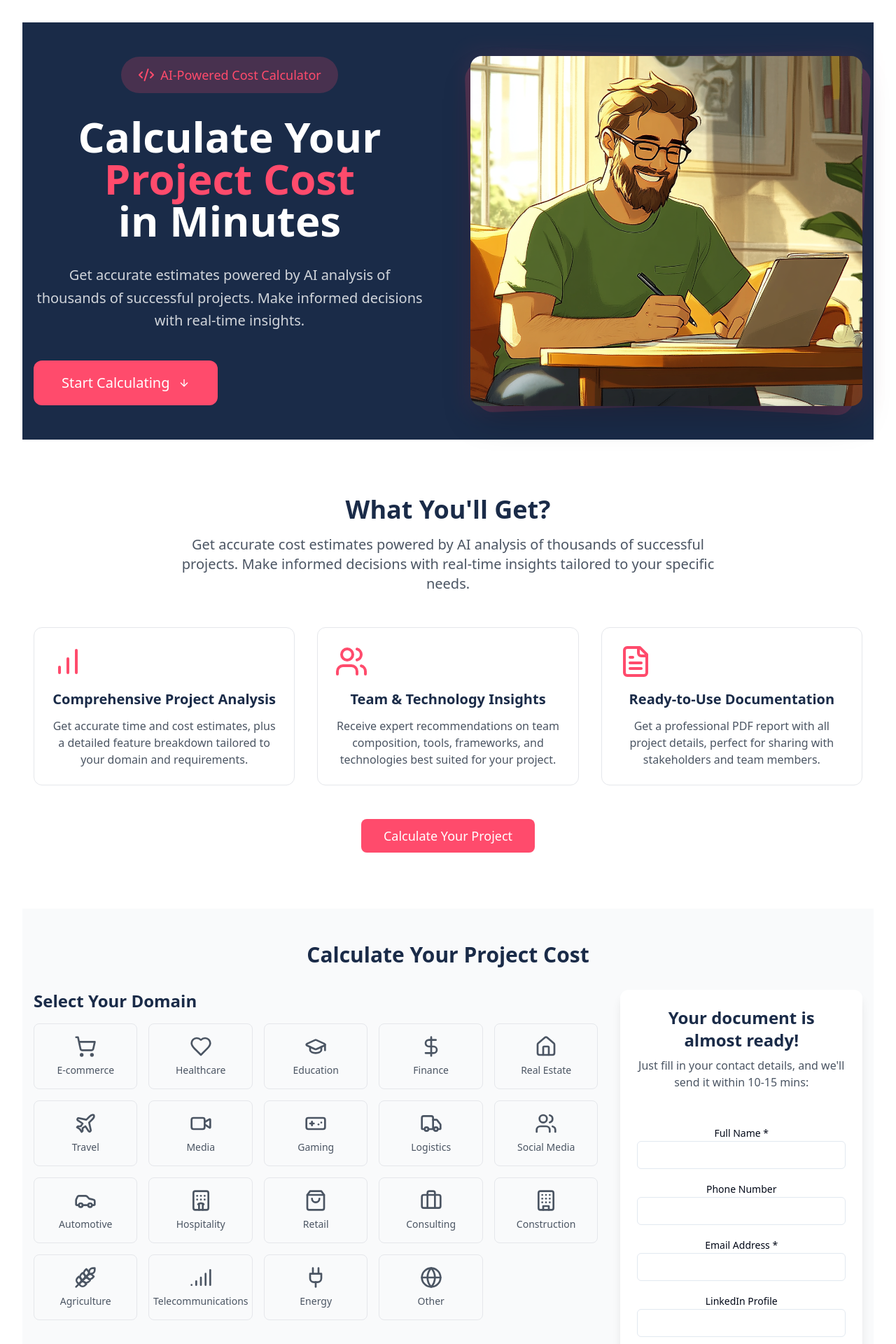
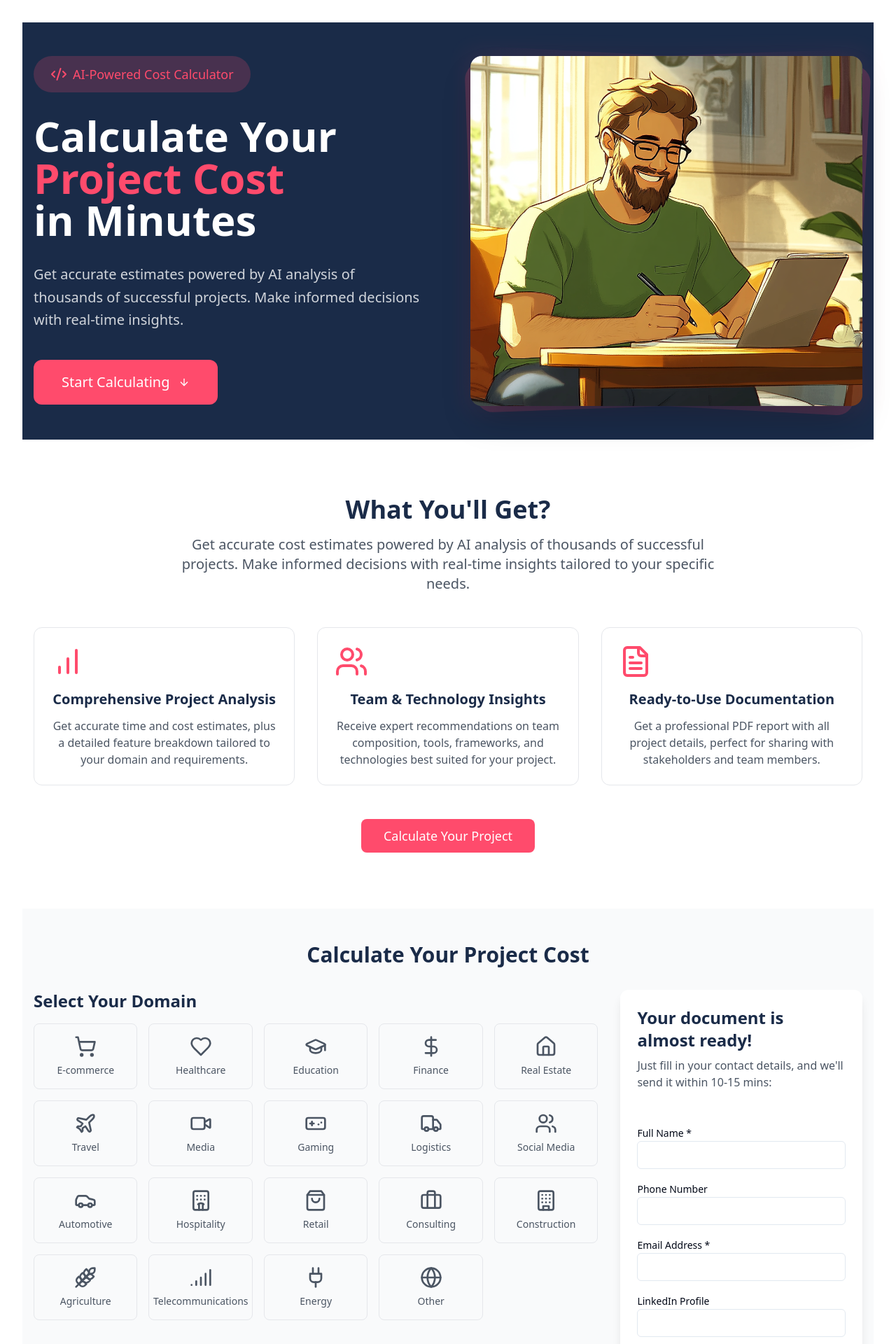
Before and after one commit to vladimirterehoff/ag-calculator, a React (Vite) app: page / in a window 1280 px wide. Shown: the top 1920 px of the page at 70% size. Built offline with nearby package versions, Linux system fonts and the light colour scheme.

Commit message:
Fix header and form alignment
Adjust the header to be full width and left aligned, restoring the previous layout. Update the form alignment to ensure that the input fields are also left aligned, as per the original design.
[skip gpt_engineer]

```diff
--- a/src/components/Hero.tsx
+++ b/src/components/Hero.tsx
@@ -13,16 +13,16 @@ export const Hero = () => {
   };
 
   return (
-    <div className="relative min-h-[60vh] bg-navy text-white flex items-center">
-      <div className="container mx-auto px-4 py-12">
-        <div className="flex flex-col lg:flex-row items-center gap-16">
-          <div className="lg:w-1/2 animate-fade-up">
+    <div className="relative min-h-[60vh] bg-navy text-white w-full">
+      <div className="max-w-[1400px] mx-auto px-4 py-12">
+        <div className="flex flex-col lg:flex-row items-start gap-16">
+          <div className="lg:w-1/2 animate-fade-up text-left">
             <div className="inline-flex items-center gap-2 px-6 py-3 rounded-full bg-pink/20 text-pink mb-8">
               <Code2 className="w-6 h-6" />
               <span className="text-lg font-medium">AI-Powered Cost Calculator</span>
             </div>
 
-            <h1 className="text-5xl lg:text-6xl font-bold mb-8 leading-tight flex flex-col">
+            <h1 className="text-5xl lg:text-6xl font-bold mb-8 leading-tight flex flex-col text-left">
               {content.title.map((line, index) => (
                 <span key={index} className={index === 1 ? "text-pink" : ""}>
                   {line}
@@ -30,7 +30,7 @@ export const Hero = () => {
               ))}
             </h1>
 
-            <p className="text-xl mb-10 text-gray-300 leading-relaxed max-w-2xl">
+            <p className="text-xl mb-10 text-gray-300 leading-relaxed max-w-2xl text-left">
               {content.description}
             </p>
 
--- a/src/components/calculator/ContactForm.tsx
+++ b/src/components/calculator/ContactForm.tsx
@@ -47,7 +47,7 @@ export const ContactForm = ({
     return (
       <div className="sticky top-4">
         <div className="bg-white rounded-xl shadow-lg p-6">
-          <div className="text-center space-y-4 animate-fade-up">
+          <div className="text-left space-y-4 animate-fade-up">
             <div className="text-pink text-5xl mb-4">🎉</div>
             <h3 className="text-2xl font-bold text-navy">Thank you!</h3>
             <p className="text-gray-600">
@@ -65,14 +65,14 @@ export const ContactForm = ({
   return (
     <div className="sticky top-4">
       <div className="bg-white rounded-xl shadow-lg p-6">
-        <div className="bg-white pt-4 pb-6 -mt-4 rounded-t-xl">
+        <div className="bg-white pt-4 pb-6 -mt-4 rounded-t-xl text-left">
           <h3 className="text-2xl font-bold text-navy mb-2">Your document is almost ready!</h3>
           <p className="text-gray-600 mb-6">
             Just fill in your contact details, and we'll send it within 10-15 mins:
           </p>
         </div>
 
-        <form onSubmit={handleSubmit} className="space-y-4">
+        <form onSubmit={handleSubmit} className="space-y-4 text-left">
           <div>
             <Label htmlFor="name">Full Name *</Label>
             <Input
```
